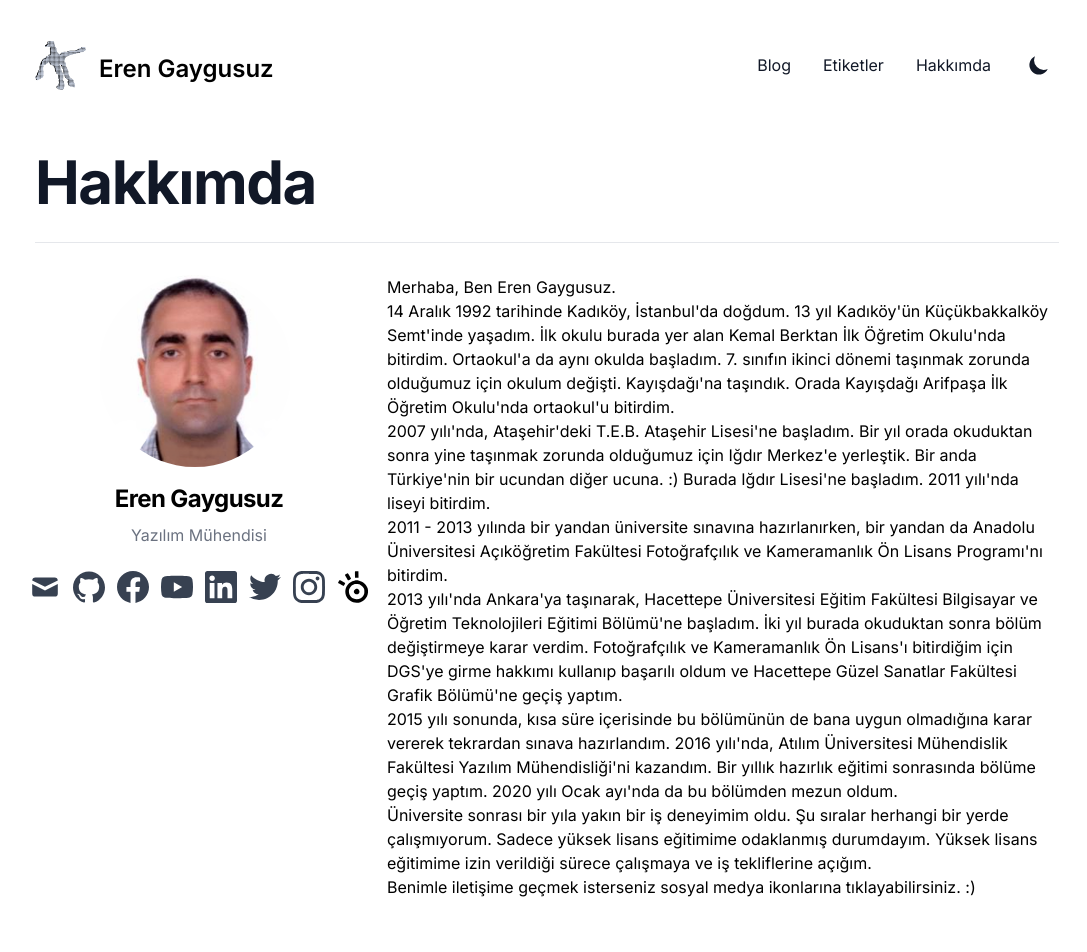
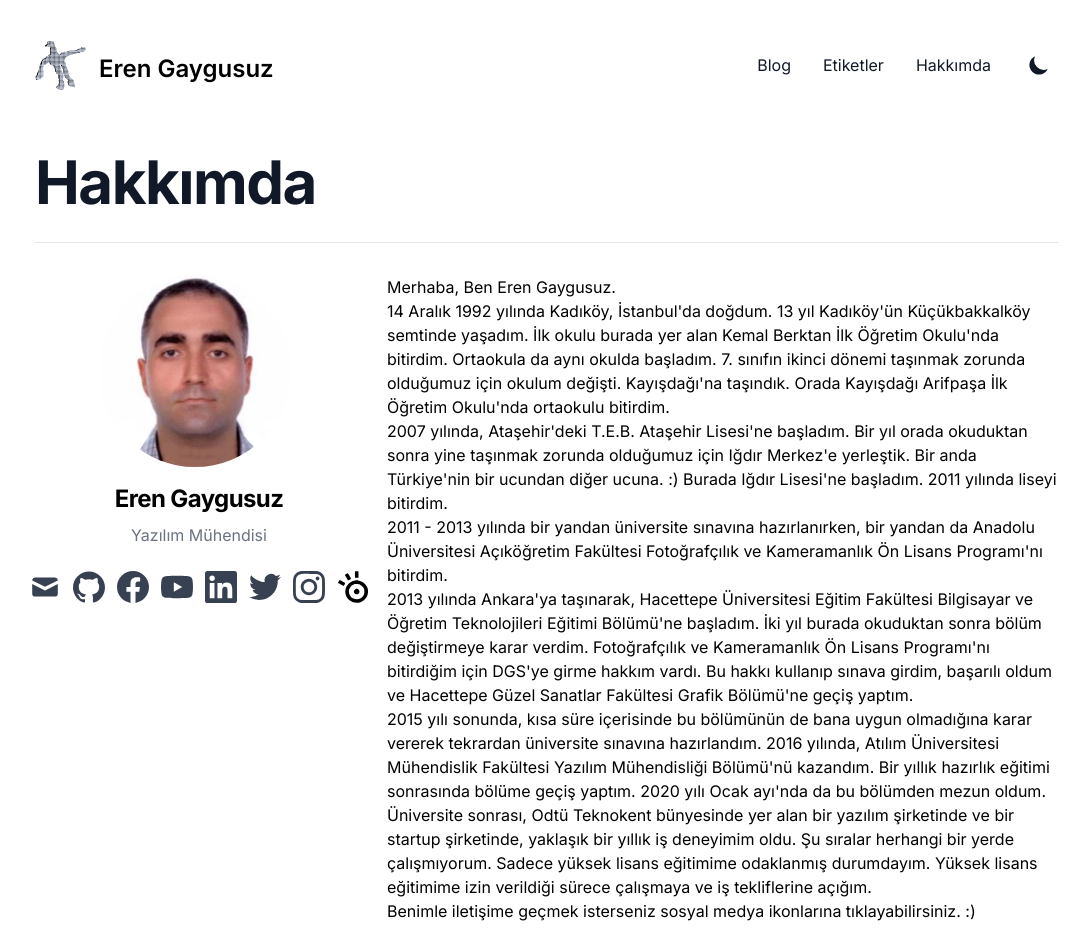
Before and after one commit to erengaygusuz/erengaygusuz.github.io, a Next.js app: page /about in a window 1280 px wide. Shown: the top 952 px of the page, without its empty margins (93-1180 px from the left). Built offline with nearby package versions, Linux system fonts and the light colour scheme; what @tailwindcss/typography would draw is missing.

Commit message:
Improving about page

```diff
--- a/pages/about.js
+++ b/pages/about.js
@@ -40,22 +40,38 @@ export default function About() {
               Ben Eren Gaygusuz.
             </p>
             <p>
-            14 Aralık 1992 tarihinde Kadıköy, İstanbul'da doğdum. 13 yıl Kadıköy'ün Küçükbakkalköy Semt'inde yaşadım. İlk okulu burada yer alan Kemal Berktan İlk Öğretim Okulu'nda bitirdim. Ortaokul'a da aynı okulda başladım. 7. sınıfın ikinci dönemi taşınmak zorunda olduğumuz için okulum değişti. Kayışdağı'na taşındık. Orada Kayışdağı Arifpaşa İlk Öğretim Okulu'nda ortaokul'u bitirdim.
+            14 Aralık 1992 yılında Kadıköy, İstanbul'da doğdum. 13 yıl Kadıköy'ün Küçükbakkalköy semtinde yaşadım.
+            İlk okulu burada yer alan Kemal Berktan İlk Öğretim Okulu'nda bitirdim. Ortaokula da aynı okulda başladım.
+            7. sınıfın ikinci dönemi taşınmak zorunda olduğumuz için okulum değişti.
+            Kayışdağı'na taşındık.
+            Orada Kayışdağı Arifpaşa İlk Öğretim Okulu'nda ortaokulu bitirdim.
             </p>
             <p>
-            2007 yılı'nda, Ataşehir'deki T.E.B. Ataşehir Lisesi'ne başladım. Bir yıl orada okuduktan sonra yine taşınmak zorunda olduğumuz için Iğdır Merkez'e yerleştik. Bir anda Türkiye'nin bir ucundan diğer ucuna. :) Burada Iğdır Lisesi'ne başladım. 2011 yılı'nda liseyi bitirdim.
+            2007 yılında, Ataşehir'deki T.E.B. Ataşehir Lisesi'ne başladım.
+            Bir yıl orada okuduktan sonra yine taşınmak zorunda olduğumuz için Iğdır Merkez'e yerleştik.
+            Bir anda Türkiye'nin bir ucundan diğer ucuna. :)
+            Burada Iğdır Lisesi'ne başladım. 2011 yılında liseyi bitirdim.
             </p>
             <p>
             2011 - 2013 yılında bir yandan üniversite sınavına hazırlanırken, bir yandan da Anadolu Üniversitesi Açıköğretim Fakültesi Fotoğrafçılık ve Kameramanlık Ön Lisans Programı'nı bitirdim.
             </p>
             <p>
-            2013 yılı'nda Ankara'ya taşınarak, Hacettepe Üniversitesi Eğitim Fakültesi Bilgisayar ve Öğretim Teknolojileri Eğitimi Bölümü'ne başladım. İki yıl burada okuduktan sonra bölüm değiştirmeye karar verdim. Fotoğrafçılık ve Kameramanlık Ön Lisans'ı bitirdiğim için DGS'ye girme hakkımı kullanıp başarılı oldum ve Hacettepe Güzel Sanatlar Fakültesi Grafik Bölümü'ne geçiş yaptım.
+            2013 yılında Ankara'ya taşınarak, Hacettepe Üniversitesi Eğitim Fakültesi Bilgisayar ve Öğretim Teknolojileri Eğitimi Bölümü'ne başladım.
+            İki yıl burada okuduktan sonra bölüm değiştirmeye karar verdim.
+            Fotoğrafçılık ve Kameramanlık Ön Lisans Programı'nı bitirdiğim için DGS'ye girme hakkım vardı.
+            Bu hakkı kullanıp sınava girdim, başarılı oldum ve Hacettepe Güzel Sanatlar Fakültesi Grafik Bölümü'ne geçiş yaptım.
             </p>
             <p>
-            2015 yılı sonunda, kısa süre içerisinde bu bölümünün de bana uygun olmadığına karar vererek tekrardan sınava hazırlandım. 2016 yılı'nda, Atılım Üniversitesi Mühendislik Fakültesi Yazılım Mühendisliği'ni kazandım. Bir yıllık hazırlık eğitimi sonrasında bölüme geçiş yaptım. 2020 yılı Ocak ayı'nda da bu bölümden mezun oldum.
+            2015 yılı sonunda, kısa süre içerisinde bu bölümünün de bana uygun olmadığına karar vererek tekrardan üniversite sınavına hazırlandım.
+            2016 yılında, Atılım Üniversitesi Mühendislik Fakültesi Yazılım Mühendisliği Bölümü'nü kazandım.
+            Bir yıllık hazırlık eğitimi sonrasında bölüme geçiş yaptım.
+            2020 yılı Ocak ayı'nda da bu bölümden mezun oldum.
             </p>
             <p>
-            Üniversite sonrası bir yıla yakın bir iş deneyimim oldu. Şu sıralar herhangi bir yerde çalışmıyorum. Sadece yüksek lisans eğitimime odaklanmış durumdayım. Yüksek lisans eğitimime izin verildiği sürece çalışmaya ve iş tekliflerine açığım.
+            Üniversite sonrası, Odtü Teknokent bünyesinde yer alan bir yazılım şirketinde ve bir startup şirketinde, yaklaşık bir yıllık iş deneyimim oldu.
+            Şu sıralar herhangi bir yerde çalışmıyorum.
+            Sadece yüksek lisans eğitimime odaklanmış durumdayım.
+            Yüksek lisans eğitimime izin verildiği sürece çalışmaya ve iş tekliflerine açığım.
             </p>
             <p>
             Benimle iletişime geçmek isterseniz sosyal medya ikonlarına tıklayabilirsiniz. :)
```
